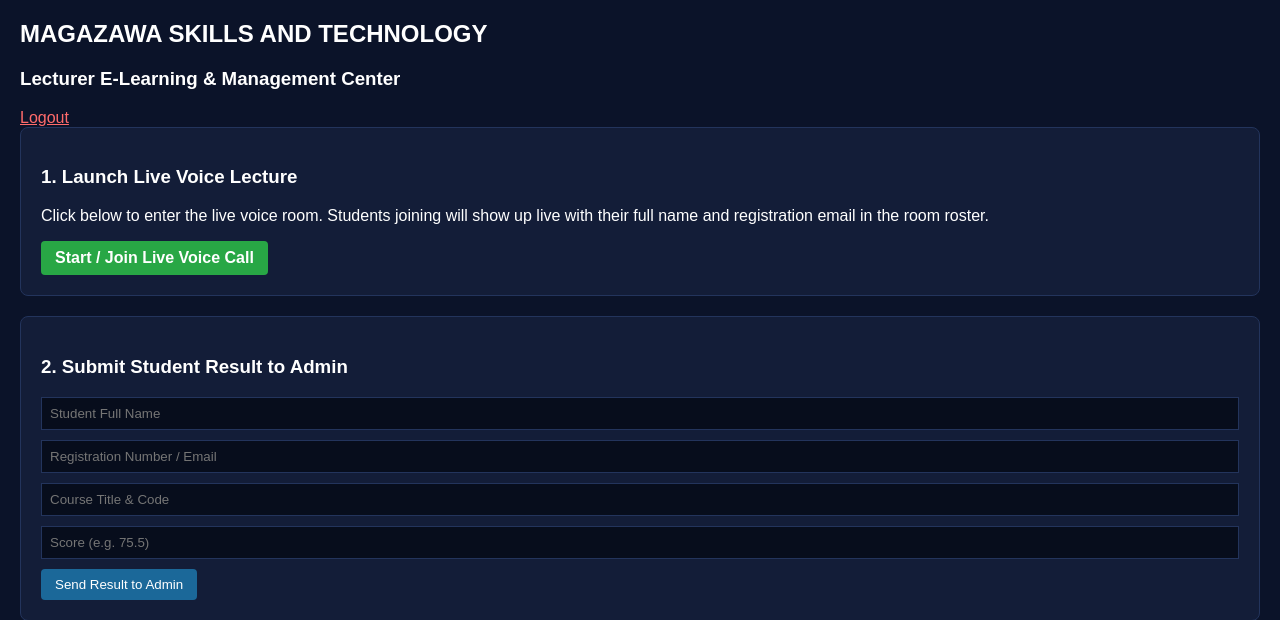
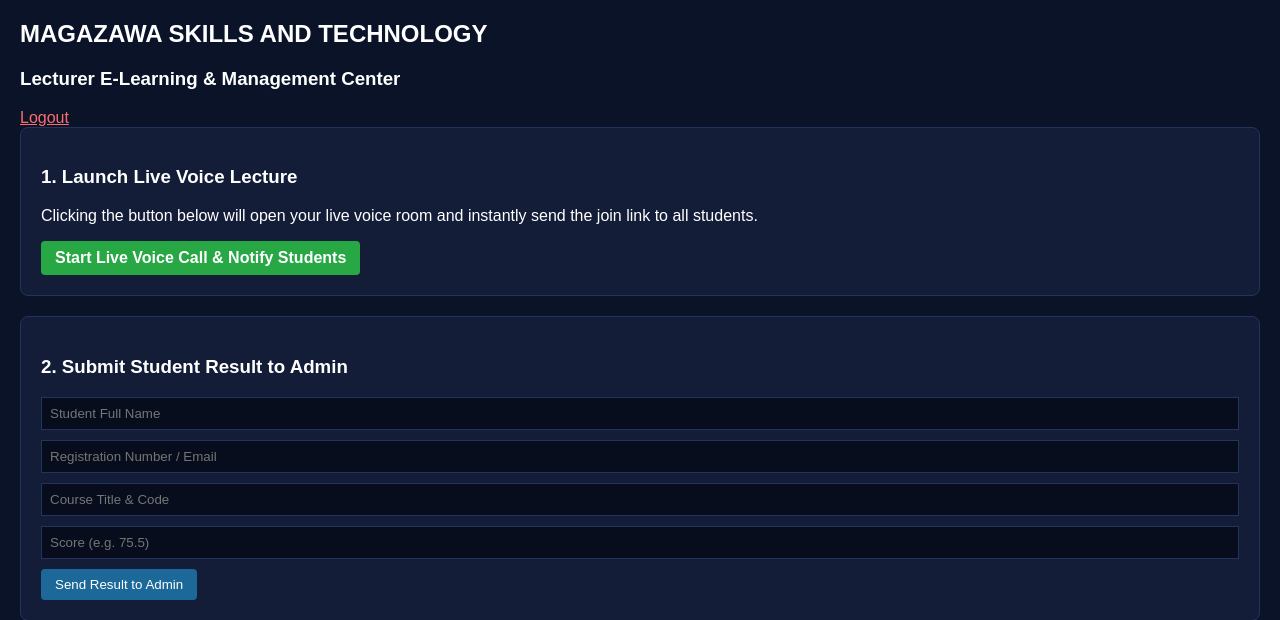
Before and after one commit to sulemanyunusabakura-jpg/magazawa-portal, a Flask app: template templates/lecturer_dashboard.html in a window 1280 px wide. Shown: the top 620 px of the page. Run offline with Flask 3, Linux system fonts and the light colour scheme; the template is opened without the code that fills it: values that come from a table or form of the project are taken from there, others are empty.

Commit message:
Clarify voice lecture instructions and add form
Updated the voice lecture section to clarify the functionality and added a form for starting the live voice call.

```diff
--- a/templates/lecturer_dashboard.html
+++ b/templates/lecturer_dashboard.html
@@ -20,11 +20,13 @@
     <h3>Lecturer E-Learning & Management Center</h3>
     <a href="/logout" style="color: #ff6b6b;">Logout</a>
 
-    <!-- 1. Start Voice Lecture & Live Attendance -->
+    <!-- 1. Start Voice Lecture (Lecturer Only) -->
     <div class="card">
         <h3>1. Launch Live Voice Lecture</h3>
-        <p>Click below to enter the live voice room. Students joining will show up live with their full name and registration email in the room roster.</p>
-        <a href="/lecturer/live_class/{{ current_user.id }}" target="_blank" class="btn btn-call">Start / Join Live Voice Call</a>
+        <p>Clicking the button below will open your live voice room and instantly send the join link to all students.</p>
+        <form action="/lecturer/start_voice_class" method="POST">
+            <button type="submit" class="btn btn-call" style="background:#28a745; font-size:16px;">Start Live Voice Call & Notify Students</button>
+        </form>
     </div>
 
     <!-- 2. Submit Student Results to Admin -->
```
